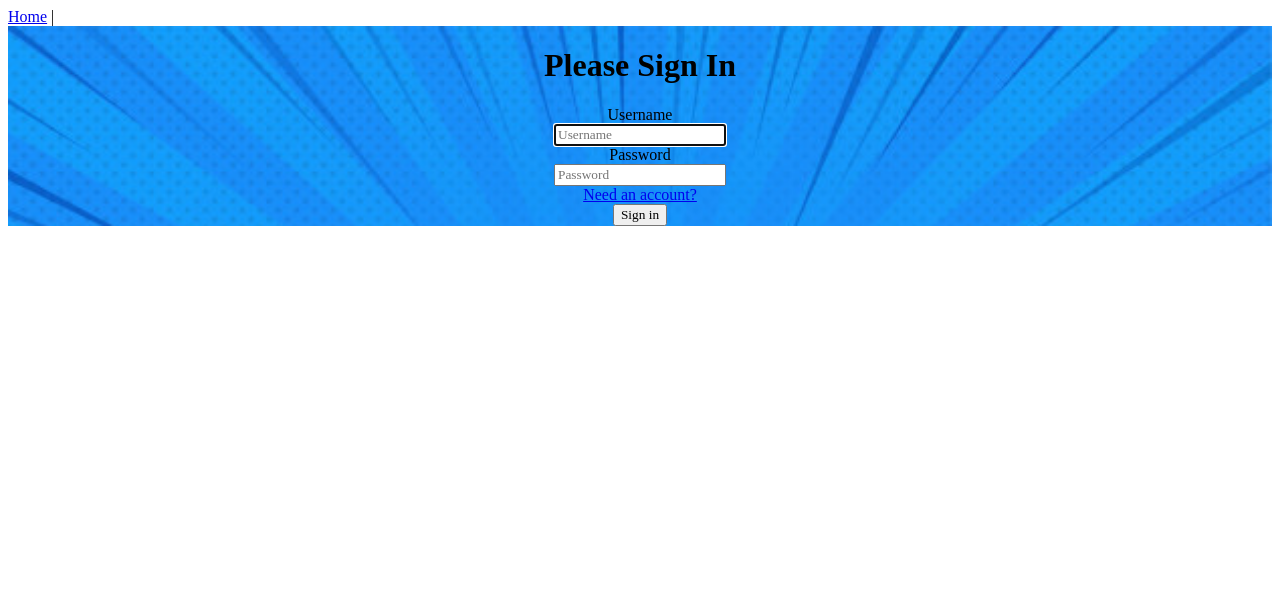
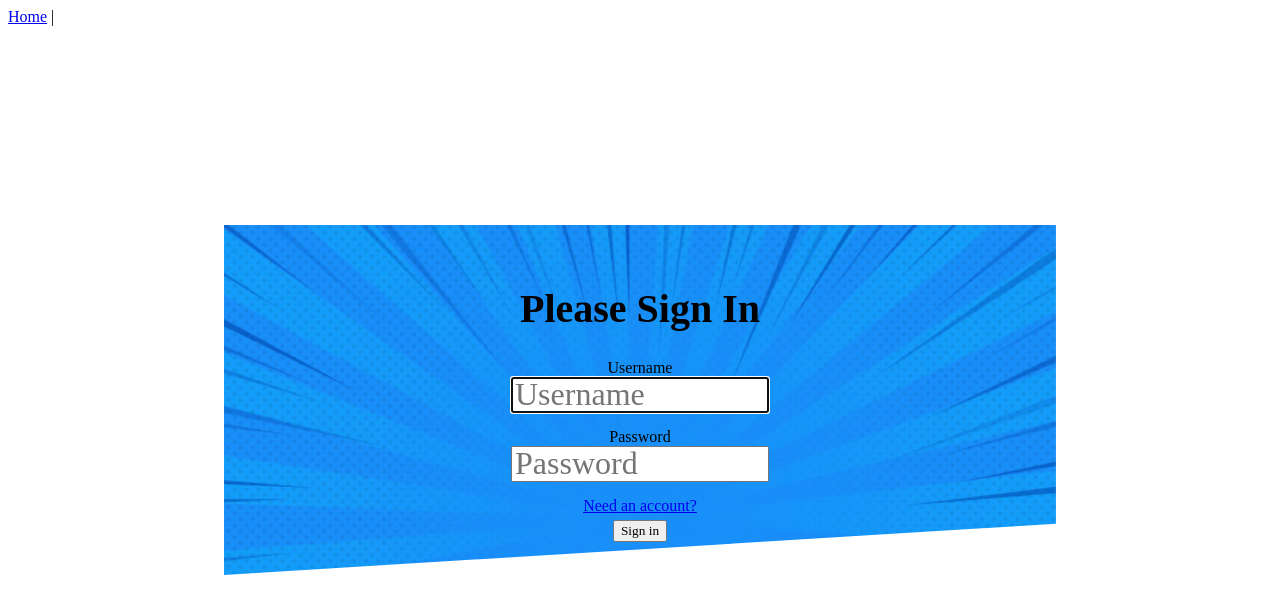
Before and after one commit to SneakoXU/Comic-Book-Application, a Vue app in the folder vue/: page /login in a window 1280 px wide. Shown: the top 614 px of the page. Built offline with nearby package versions, Linux system fonts and the light colour scheme.

Commit message:
Register and Login styling updates

```diff
--- a/vue/src/App.vue
+++ b/vue/src/App.vue
@@ -10,9 +10,11 @@
 
 <style>
   @font-face{
-    font-family: "Roof Runners";
+    font-family: "Roof Runners", "Super Boom";
     /* src: url("https://www.1001fonts.com/roof-font.html") format("truetype") */
-    src: local("../assets/roof.runners.tff") format("truetype")
+    src: local("../assets/roof.runners.tff") format("truetype"), local("../assets/SUPER BOOM.ttf") format("truetype");
+
+
   }
 
   *{
--- a/vue/src/views/Home.vue
+++ b/vue/src/views/Home.vue
@@ -16,8 +16,6 @@ export default {
     background-image: url("../../assets/Images/blue backgd.jpg");
     background-size: 100%;
     background-repeat: no-repeat;
-  };
-  #header {
-    background-image: "../../assets/Images/nav bar.png";
   }
+
 </style>
--- a/vue/src/views/Login.vue
+++ b/vue/src/views/Login.vue
@@ -75,27 +75,65 @@ export default {
 };
 </script>
 <style scoped>
+
   #login{
     background-image: url("../../assets/Images/blue backgd.jpg");
+    display: flex;
+    justify-content: center;
+    align-items: center;
+    position: fixed;
+    top: 50%;
+    left: 50%;
+    transform: translate(-50%, -50%);
     background-size: 100%;
     background-repeat: no-repeat;
+    height: 350px;
+    width: 65%;
+    clip-path: polygon(0 0, 100% 0, 100% calc(100% - 4vw), 0 100%);
+  -moz-box-shadow:    20px 20px 10px 10px #000000;
+  -webkit-box-shadow: 20px 20px 10px 10px #000000;
+  box-shadow:         20px 20px 10px 10px #000000;
+
   }
 
   .form-signin{
     display: flex;
     align-items: center;
     flex-direction: column;
-
-
   }
 
    #username:hover, #password:hover{
-     width: 200px;
+     width: 270px;
      box-shadow: 2px 5px;
+   }
+
+   #username, #password{
+     margin-bottom: 15px;
+   }
+
+  button{
+    margin-top: 5px;
+  }
+
+   input{
+     height: 30px;
+     width: 250px;
+     font-size: 32px;
+   }
+
+   h1{
+     font-family: "Super Boom";
+     font-size: 40px;
+   }
+
+   label{
+     font-family: "Super Boom";
    }
 
 
 
 
 
+
+
 </style>
--- a/vue/src/views/Register.vue
+++ b/vue/src/views/Register.vue
@@ -96,14 +96,16 @@ export default {
     background-image: url("../../assets/Images/blue backgd.jpg");
     background-size: 100%;
     background-repeat: no-repeat;
+    height: 500px;
   }
     .form-register{
     display: flex;
     align-items: center;
     flex-direction: column;
+    justify-content: center;
   }
 
-  input:hover{
+  #username:hover, #password:hover, #confirmPassword:hover{
     width: 200px;
     box-shadow: 2px 5px;
   }
```
